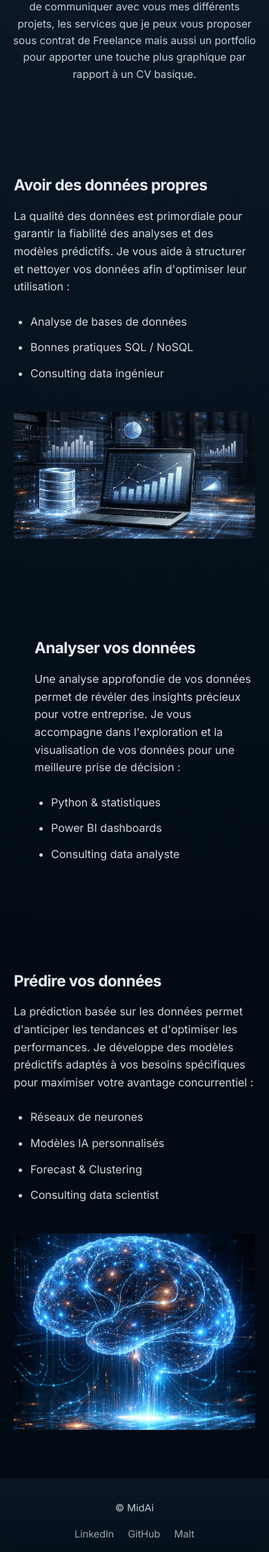
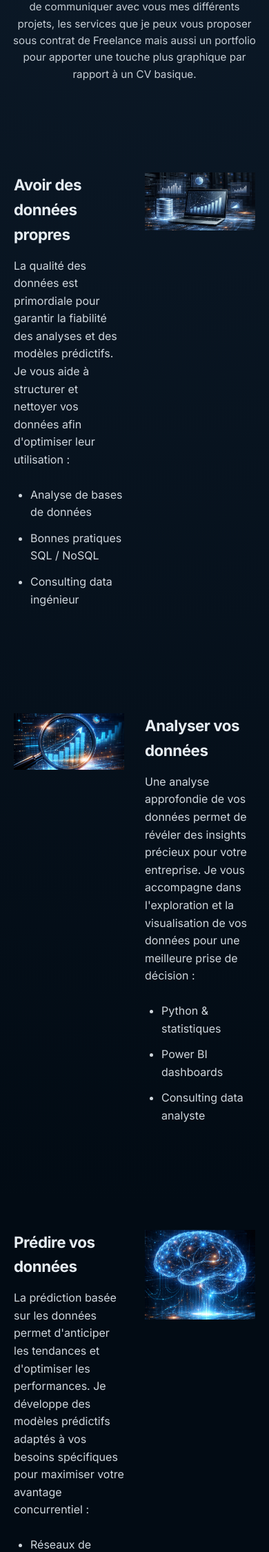
Before and after one commit to Michael-Lapeyrere/MidAI, a Django app: page /fr/ in a window 390 px wide. Shown: the part 436-2686 px from the top of the page at 69% size. Run offline with Django 3.2, Linux system fonts and the light colour scheme.

Commit message:
Mobile Responsive Update

```diff
--- a/app/static/css/responsive.css
+++ b/app/static/css/responsive.css
@@ -1,3 +1,9 @@
+*,
+*::before,
+*::after {
+    box-sizing: border-box;
+}
+
 /* ================================================= */
 /* =============== BASE RESPONSIVE ================= */
 /* ================================================= */
@@ -46,10 +52,10 @@ img {
 
     /* ===== Services ===== */
     .service {
-        grid-template-columns: 1fr;
+        display: grid;
+        flex-direction: column;
+        gap: 40px;
         padding: 70px 20px;
-        gap: 40px;
-        text-align: left;
     }
 
     .service .image {
@@ -65,10 +71,26 @@ img {
         display: block;
     }
 
+    .service img.image {
+    width: 100%;
+    height: auto;
+    display: block;
+    border-radius: 16px;
+}
+
     .service img {
         width: 100%;
         height: auto;
         border-radius: 16px;
+    }
+
+    .service.reverse {
+        flex-direction: column;
+    }
+
+    .service.reverse .text,
+    .service.reverse .image {
+        order: unset;
     }
 
     .service ul {
```
